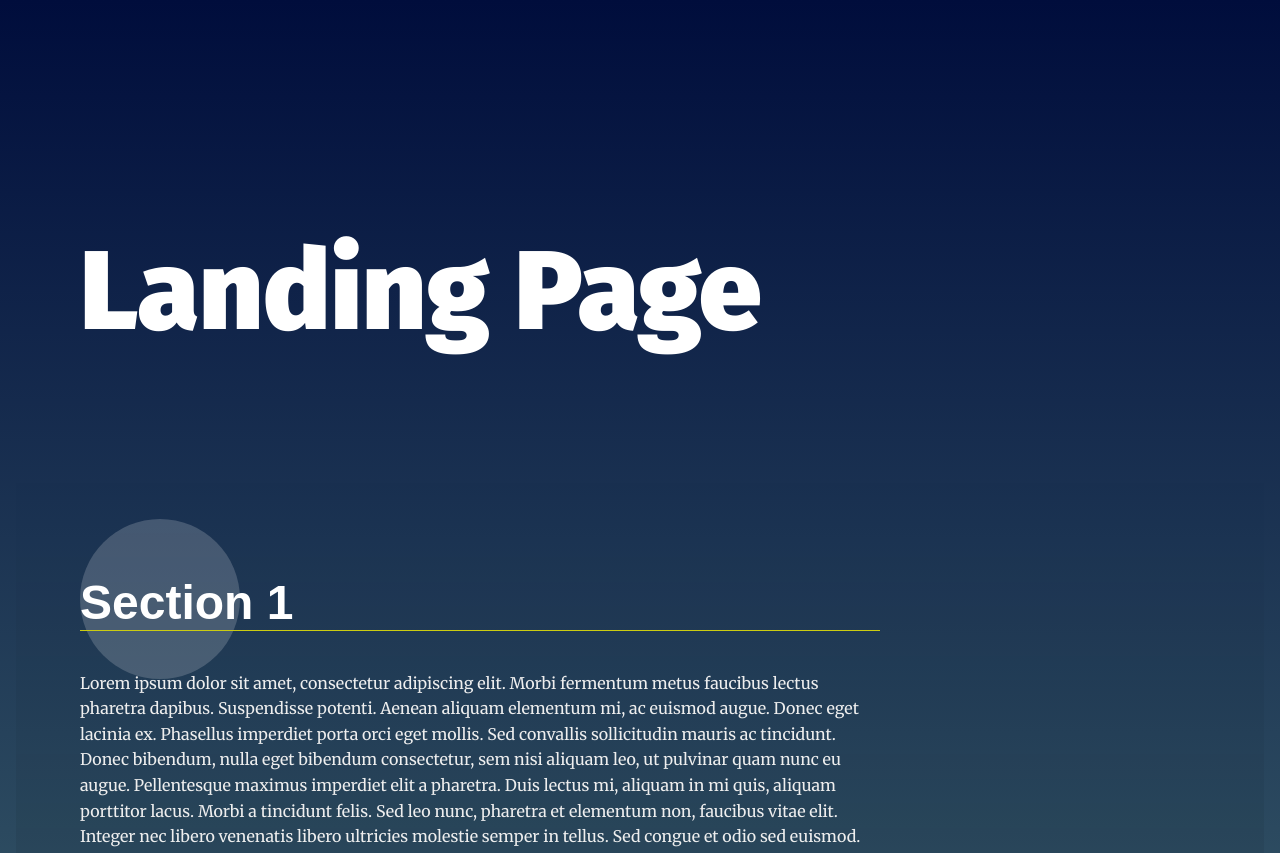
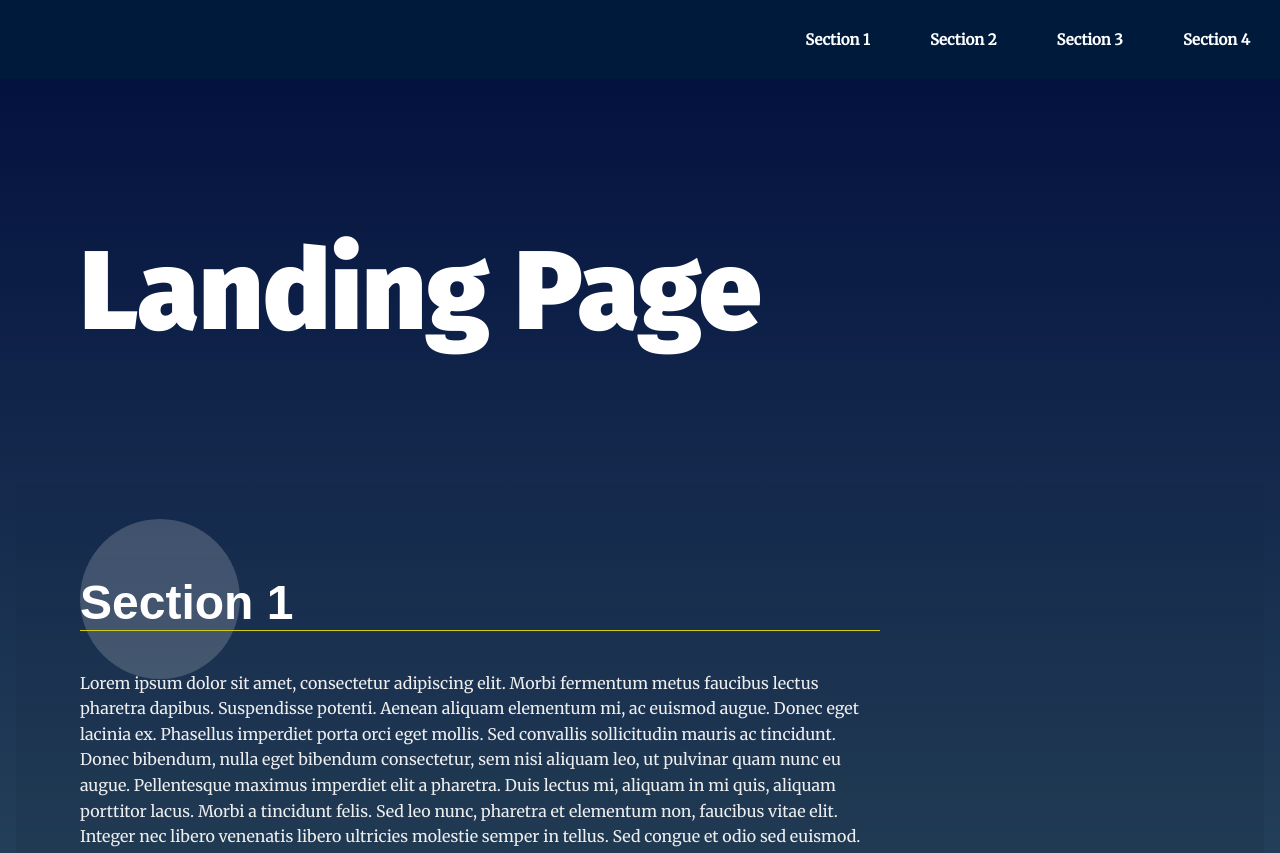
Before and after one commit to ZeinaAyman/Landing-Page-Udacity, a plain HTML site: page index.html in a window 1280 px wide. Shown: the top 853 px of the page. Drawn offline with Linux system fonts and the light colour scheme.

Commit message:
Build the Navigation Bar and adding another section

```diff
--- a/css/styles.css
+++ b/css/styles.css
@@ -68,24 +68,26 @@ section {
     padding-left: 0;
     margin: 0;
     text-align: right;
+    background: rgba(0,26,60,1);
+
 }
-
 .navbar__menu li {
     display: inline-block;
 }
 
 .navbar__menu .menu__link {
-    display: block;
-    padding: 1em;
+    padding: 2em;
+    font-size: 15px;
     font-weight: bold;
     text-decoration: none;
-    color: #000;
+    color: white;
 }
 
 .navbar__menu .menu__link:hover {
-    background: #333;
+    background: rgba(0,59,160,1);
     color: #fff;
     transition: ease 0.3s all;
+    cursor: pointer;
 }
 
 /* Header Styles */
--- a/index.html
+++ b/index.html
@@ -50,10 +50,19 @@
         <p>Aliquam a convallis justo. Vivamus venenatis, erat eget pulvinar gravida, ipsum lacus aliquet velit, vel luctus diam ipsum a diam. Cras eu tincidunt arcu, vitae rhoncus purus. Vestibulum fermentum consectetur porttitor. Suspendisse imperdiet porttitor tortor, eget elementum tortor mollis non.</p>
       </div>
     </section>
+    <section id="section4" data-nav="Section 4">
+      <div class="landing__container">
+        <h2>Section 4</h2>
+        <p>Lorem ipsum dolor sit amet, consectetur adipiscing elit. Morbi fermentum metus faucibus lectus pharetra dapibus. Suspendisse potenti. Aenean aliquam elementum mi, ac euismod augue. Donec eget lacinia ex. Phasellus imperdiet porta orci eget mollis. Sed convallis sollicitudin mauris ac tincidunt. Donec bibendum, nulla eget bibendum consectetur, sem nisi aliquam leo, ut pulvinar quam nunc eu augue. Pellentesque maximus imperdiet elit a pharetra. Duis lectus mi, aliquam in mi quis, aliquam porttitor lacus. Morbi a tincidunt felis. Sed leo nunc, pharetra et elementum non, faucibus vitae elit. Integer nec libero venenatis libero ultricies molestie semper in tellus. Sed congue et odio sed euismod.</p>
+
+        <p>Aliquam a convallis justo. Vivamus venenatis, erat eget pulvinar gravida, ipsum lacus aliquet velit, vel luctus diam ipsum a diam. Cras eu tincidunt arcu, vitae rhoncus purus. Vestibulum fermentum consectetur porttitor. Suspendisse imperdiet porttitor tortor, eget elementum tortor mollis non.</p>
+      </div>
+    </section>
   </main>
   <footer class="page__footer">
     <p>&copy Udacity</p>
   </footer>
 
 </body>
+<script type="text/javascript" src="js/app.js"></script>
 </html>
--- a/js/app.js
+++ b/js/app.js
@@ -17,7 +17,9 @@
  * Define Global Variables
  *
 */
-
+const sections = document.querySelectorAll('section');
+const nav = document.querySelector('#navbar__list');
+const fragment = document.createDocumentFragment();
 
 /**
  * End Global Variables
@@ -34,7 +36,22 @@
 */
 
 // build the nav
+function navigationBar(){
 
+  for(let i = 0; i < sections.length; i++){
+    var list = document.createElement('li');
+    list.classList.add("menu__link");
+    var sectionName = sections[i].dataset.nav;
+    list.innerHTML = sectionName;
+    fragment.appendChild(list);
+
+    list.addEventListener("click", function() {
+      sections[i].scrollIntoView({behavior: "smooth"});
+    });
+  }
+
+  nav.appendChild(fragment);
+}
 
 // Add class 'active' to section when near top of viewport
 
@@ -49,7 +66,7 @@
 */
 
 // Build menu
-
+navigationBar();
 // Scroll to section on link click
 
 // Set sections as active
```
